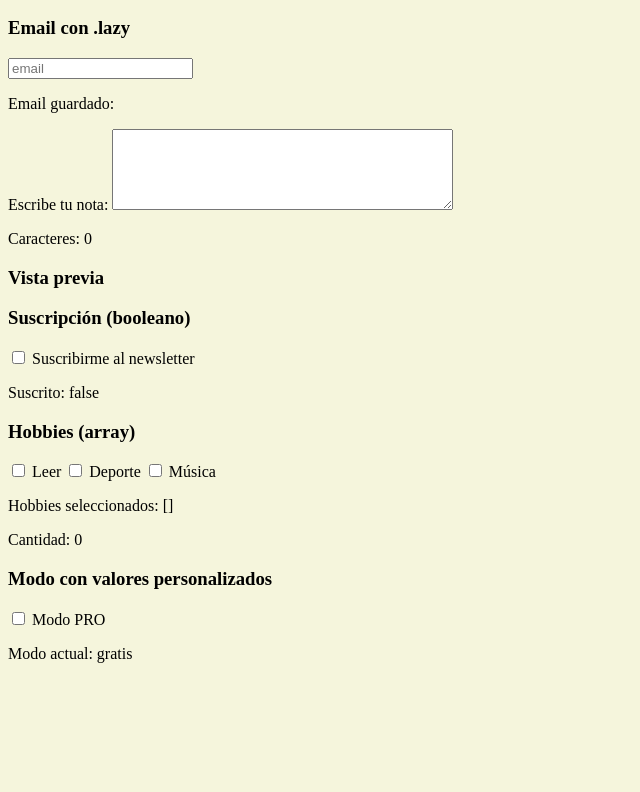
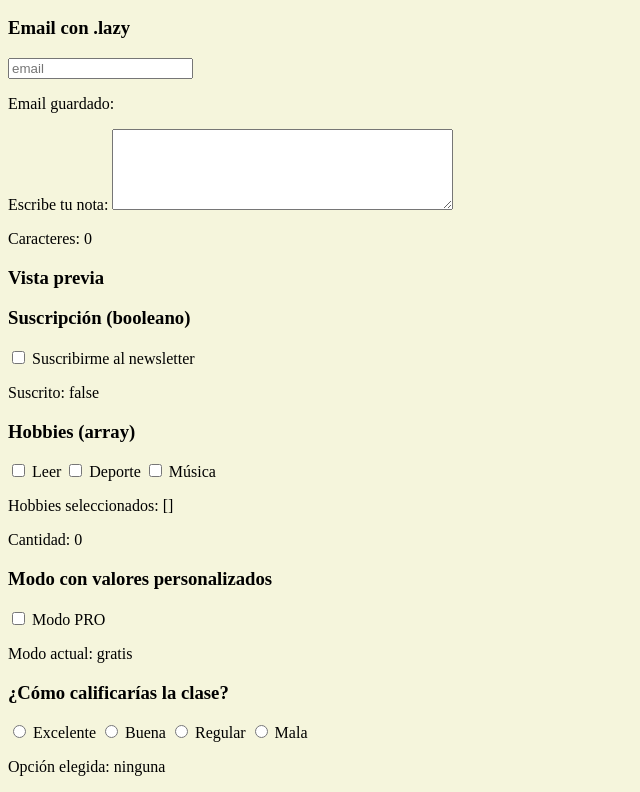
Before and after one commit to zakkdruzer/m6-l3-vue-binding, a Vue app in the folder ejercicio-1/: page / in a window 1280 px wide. Shown: the part 685-1477 px from the top of the page, without its empty margins (0-640 px from the left). Before the commit the page ends 1364 px from the top, so only its background shows below. Built offline with nearby package versions, Linux system fonts and the light colour scheme.

Commit message:
feat: ejercicio 6 completado

```diff
--- a/ejercicio-1/src/components/Ej6Radio.vue
+++ b/ejercicio-1/src/components/Ej6Radio.vue
@@ -1,11 +1,59 @@
 <script setup>
-  import { ref } from 'vue'
+import { ref } from 'vue'
 
-  // TODO: declara tus variables reactivas con ref()
-  // Con <script setup> NO hay return: todo lo que declaras acá
-  // queda disponible en el template automáticamente.
+const calificacion = ref('')
 </script>
 
 <template>
-  <!-- TODO: aquí va tu HTML con las directivas -->
+  <div class="ej-radio">
+    <h3>¿Cómo calificarías la clase?</h3>
+
+    <label>
+      <input
+        type="radio"
+        value="Excelente"
+        v-model="calificacion"
+      />
+      Excelente
+    </label>
+
+    <label>
+      <input
+        type="radio"
+        value="Buena"
+        v-model="calificacion"
+      />
+      Buena
+    </label>
+
+    <label>
+      <input
+        type="radio"
+        value="Regular"
+        v-model="calificacion"
+      />
+      Regular
+    </label>
+
+    <label>
+      <input
+        type="radio"
+        value="Mala"
+        v-model="calificacion"
+      />
+      Mala
+    </label>
+
+    <p>Opción elegida: {{ calificacion || 'ninguna' }}</p>
+
+    <p v-if="calificacion === 'Excelente' || calificacion === 'Buena'">
+      ¡Gracias por tu buena evaluación!
+    </p>
+    <p v-else-if="calificacion === 'Regular'">
+      Gracias por tu sinceridad, veremos cómo mejorar.
+    </p>
+    <p v-else-if="calificacion === 'Mala'">
+      Sentimos que tu experiencia no fue buena, cuéntanos más.
+    </p>
+  </div>
 </template>
```
